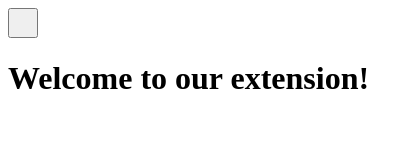
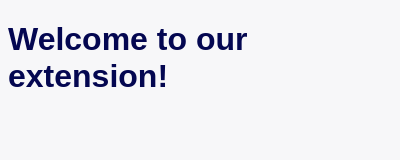
Before and after one commit to sahar-sami/pennapps2018-cozy, a browser extension: page popup.html in a window 400 px wide. Drawn offline with Linux system fonts and the light colour scheme.

Commit message:
images and styling updates

```diff
--- a/popup.html
+++ b/popup.html
@@ -1,16 +1,9 @@
  <!DOCTYPE html>
   <html>
     <head>
-      <style>
-        button {
-          height: 30px;
-          width: 30px;
-          outline: none;
-        }
-      </style>
+        <link rel="stylesheet" href="popupstyle.css">
     </head>
     <body>
-      <button id="changeColor"></button>
         <h1>  Welcome to our extension! </h1>
     </body>
   </html>
--- /dev/null
+++ b/popupstyle.css
@@ -0,0 +1,14 @@
+button {
+          height: 30px;
+          width: 30px;
+          outline: none;
+        }
+
+body {
+    background-color: #f7f7f9;
+}
+
+h1 {
+    color: #040751;
+    font-family: sans-serif;
+}
```
Also changed, not shown: highrisk.png (added), lowrisk.png (added), midrisk.png (added).
